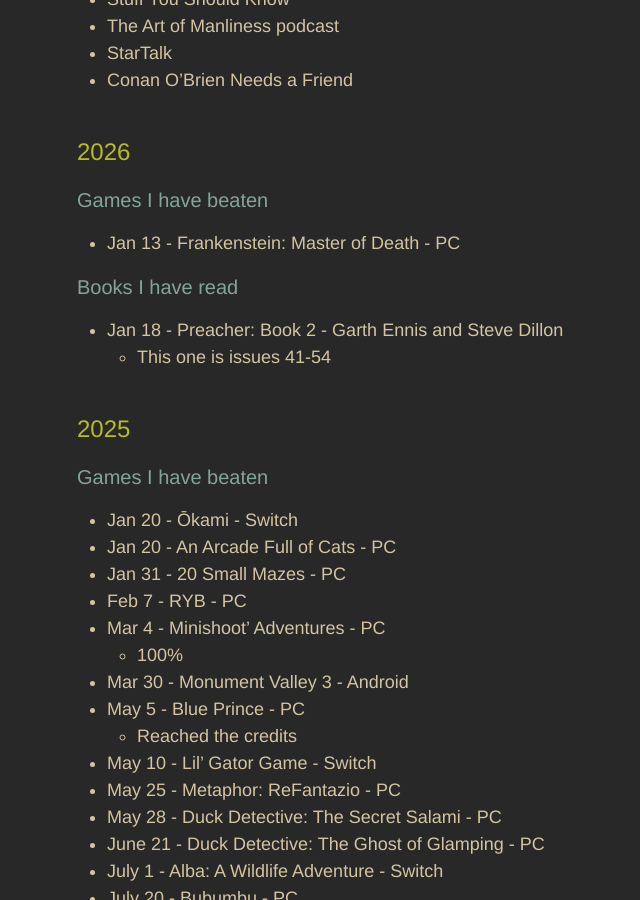
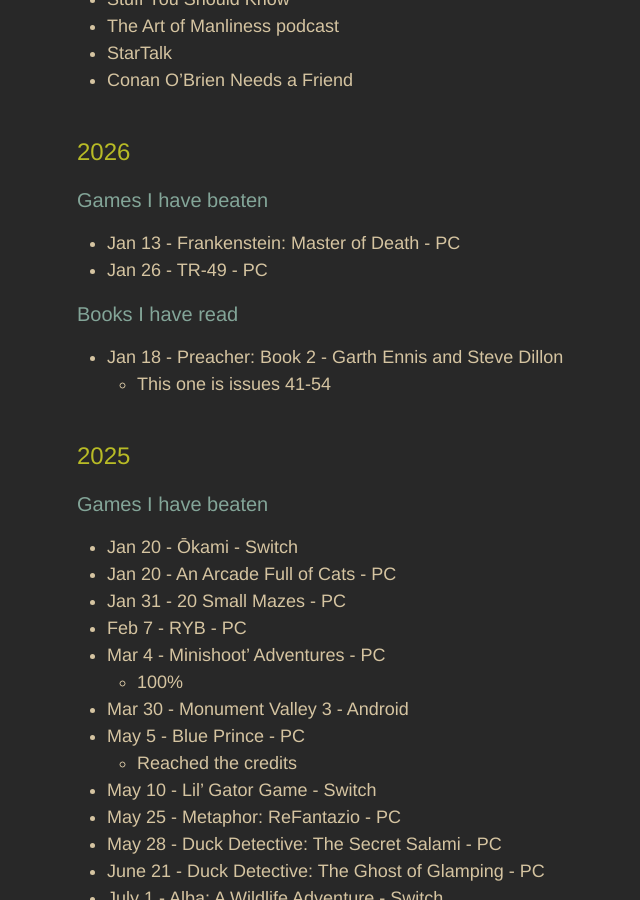
Before and after one commit to adkinsrs/sadkins_site, a Jekyll site: the page built from misc.md, in a window 1280 px wide and 900 px high, scrolled down 383 px. Shown: the whole window, without its empty margins (193-833 px from the left). Built offline with Jekyll 4.4.1, drawn with Linux system fonts in a browser that asks for light colours.

Commit message:
beat a game

```diff
--- a/misc.md
+++ b/misc.md
@@ -21,6 +21,7 @@
 ### Games I have beaten
 
 * Jan 13 - Frankenstein: Master of Death - PC
+* Jan 26 - TR-49 - PC
 
 ### Books I have read
 
```
